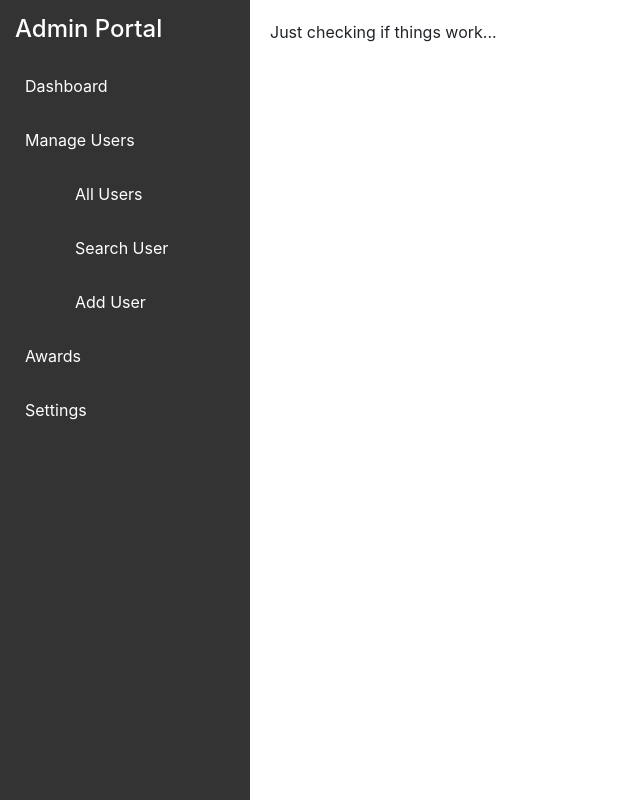
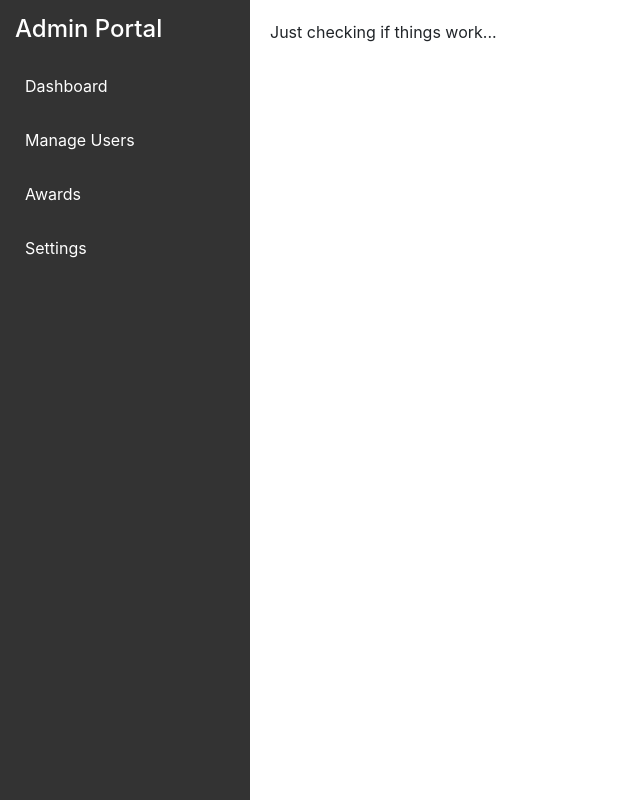
Before and after one commit to austrio-tech/AZ-Engineers-Admin-Panel, a Django app: page / in a window 1280 px wide. Shown: the whole page, without its empty margins (0-640 px from the left). Run offline with Django 5.2, Linux system fonts and the light colour scheme; tables that the repository leaves empty hold one stand-in row (values such as "Sample post"); some libraries are stand-ins or nearby versions.

Commit message:
`Organized:` user code

```diff
--- a/portal/templates/base.html
+++ b/portal/templates/base.html
@@ -36,15 +36,12 @@
       <ul class="outer-list-sidebar">
         <li><a href="">Dashboard</a></li>
         <li><a href="/manage_user">Manage Users</a></li>
-        <ul class="inner-list-sidebar">
-          <li><a href="/read-all">All Users</a></li>
-          <li><a href="/read">Search User</a></li>
-          <li><a href="/add">Add User</a></li>
-          {% comment %} <li><a href="/update">Update User</a></li> {% endcomment %}
-          {% comment %} <li><a href="/remove">Remove User</a></li> {% endcomment %}
-        </ul>
-        <li><a href="">Awards</a></li>
-        <li><a href="">Settings</a></li>
+          {%block userOptions%}{%endblock%}
+
+          <li><a href="">Awards</a></li>
+          {%block awardOptions%}{%endblock%}
+          <li><a href="">Settings</a></li>
+          {%block settingsOptions%}{%endblock%}
       </ul>
     </div>
     <div class="content">{% block content %}{% endblock %}</div>
--- a/portal/templates/add_user.html
+++ b/portal/templates/users/add_user.html
@@ -1,5 +1,4 @@
-{% extends "base.html" %}
-{% load static %}
+{% extends "users/manage_users.html" %}{% load static %}
 {% block style %}
 <link rel="stylesheet" href="{% static 'css/add_user.css' %}" />
 {%endblock%}
--- a/portal/templates/read_all_users.html
+++ b/portal/templates/users/read_all_users.html
@@ -1,4 +1,4 @@
-{% extends "base.html" %}{% load static %}
+{% extends "users/manage_users.html" %}{% load static %}
 {% load custom_filters %}
 {% block title %}All Users{% endblock %}
 {% block style %}
--- a/portal/templates/read_user.html
+++ b/portal/templates/users/read_user.html
@@ -1,4 +1,4 @@
-{% extends "search_user.html" %}{% load static %}
+{% extends "users/search_user.html" %}{% load static %}
 {% block title %}User Details {% endblock %} {% block style %}
 <link rel="stylesheet" href="{% static 'css/read_user.css' %}" />
 {%endblock%} {% block userblock %}
--- a/portal/templates/search_user.html
+++ b/portal/templates/users/search_user.html
@@ -1,4 +1,4 @@
-{% extends "base.html" %}
+{% extends "users/manage_users.html" %}{% load static %}
 {% load static %}
 {% load custom_filters %}
 
--- a/portal/templates/update_user.html
+++ b/portal/templates/users/update_user.html
@@ -1,6 +1,4 @@
-{% extends "base.html" %}
-{% load static %}
-{% load custom_filters %}
+{% extends "users/manage_users.html" %}{% load static %}{% load custom_filters %}
 
 {% block title %}Update User{% endblock %}
 
--- a/portal/urls.py
+++ b/portal/urls.py
@@ -8,4 +8,5 @@ urlpatterns = [
     path('read/<int:user_id>/', views.read_user, name='read_user'),
     path('read-all/', views.read_all_users, name='read_all_users'),
     path('read/', views.read_user, name='read_user'),
+    path('manage_user/', views.manage_users, name='manage_user'),
 ]
--- a/portal/views.py
+++ b/portal/views.py
@@ -1,6 +1,6 @@
 import base64
 from django.shortcuts import render, get_object_or_404, redirect
-from django.db.models import Q
+# from django.db.models import Q
 from .customWrappers import tryIt # type: ignore
 from .models import User
 from .forms import UserForm, UserUpdateForm
@@ -9,7 +9,7 @@ def home(request):
     return render(request, 'home.html')
 
 def manage_users(request):
-    return render(request, 'manage_users.html')
+    return render(request, 'users/manage_users.html')
 
 def add_user(request):
     if request.method == 'POST':
@@ -24,7 +24,7 @@ def add_user(request):
     else:
         form = UserForm()
 
-    return render(request, 'add_user.html', {'form': form})
+    return render(request, 'users/add_user.html', {'form': form})
 
 
 def update_user(request, user_id):
@@ -46,13 +46,13 @@ def update_user(request, user_id):
     else:
         form = UserUpdateForm(instance=user)
 
-    return render(request, 'update_user.html', {'form': form, 'user': user, 'profile_pic': profile_pic})
+    return render(request, 'users/update_user.html', {'form': form, 'user': user, 'profile_pic': profile_pic})
 
 
 
 def read_user(request, user_id=None):
     if user_id is None:
-        return render(request, 'read_user.html', {"user": None})
+        return render(request, 'users/read_user.html', {"user": None})
     if request.method == "POST":
         user_id = request.POST.get('user_id')
         new_status = request.POST.get('new_status')
@@ -68,7 +68,7 @@ def read_user(request, user_id=None):
         # Encode the binary data to base64
         profile_pic = base64.b64encode(user.profile_pic).decode('utf-8')
 
-    return render(request, 'read_user.html', {'user': user, 'profile_pic': profile_pic})
+    return render(request, 'users/read_user.html', {'user': user, 'profile_pic': profile_pic})
 
 def read_all_users(request):
     if request.method == "POST":
@@ -80,7 +80,7 @@ def read_all_users(request):
         return redirect('read_all_users')  # Reload the same page after updating status
 
     users = User.objects.all()
-    return render(request, 'read_all_users.html', {'users': users})
+    return render(request, 'users/read_all_users.html', {'users': users})
 
 
 # def search_user(request):
```
Also changed, not shown: portal/templates/manage_users.html (deleted, +0 -11 lines), portal/templates/users/manage_users.html (added, +12 -0 lines).
